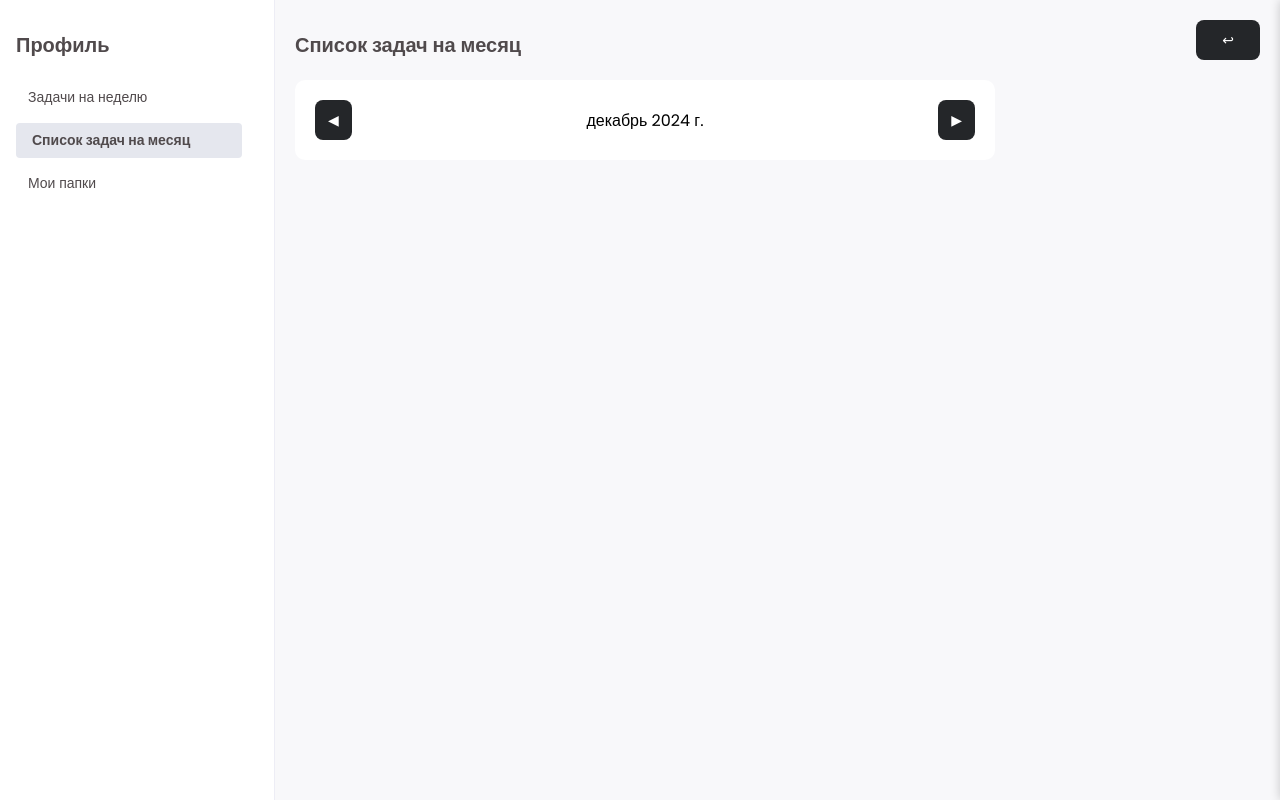
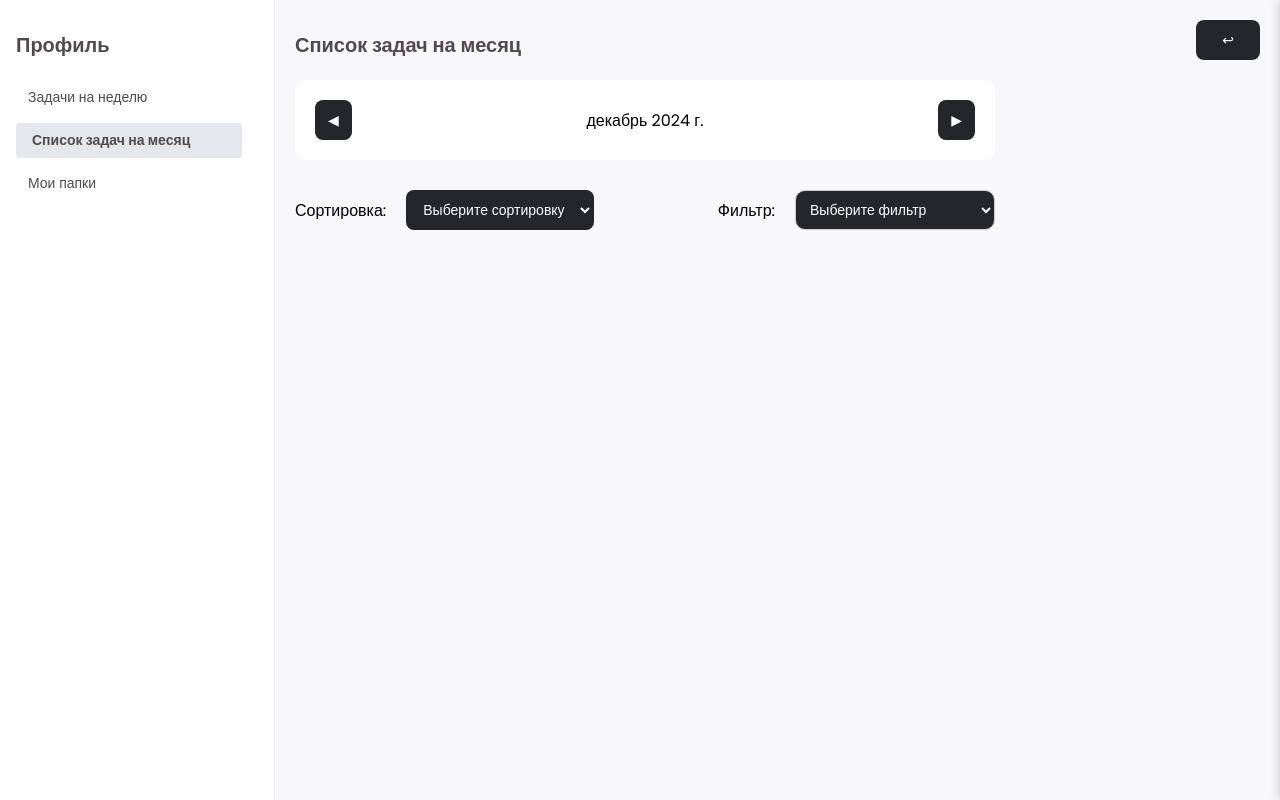
Before and after one commit to DMetka/daily, a Django app: page /my_tasks/ in a window 1280 px wide. Run offline with Django 5.2, Linux system fonts and the light colour scheme; data that the repository does not hold is empty.

Commit message:
Добавление сортировок и почти фильтрации

```diff
--- a/tasks/static/tasks/css/main.css
+++ b/tasks/static/tasks/css/main.css
@@ -52,13 +52,44 @@
     color: var(--text-color2);
 }
 
-.filter-container {
+
+.controls-container {
+    display: flex;
+    justify-content: space-between;
+    align-items: center;
+    margin-bottom: 10px;
+    margin-top: 30px;
+}
+
+
+.filter-container,
+.sort-container {
+    display: flex;
+    align-items: center;
+    gap: 15px;
+}
+
+.filter-container label,
+.sort-container label {
+    margin-right: 5px;
+}
+
+
+/*.filter-container {
     position: relative;
     margin-right: 20px;
     display: flex;
-    justify-content: center;
+    justify-content: right;
     align-items: center;
 }
+
+.sort-container {
+    position: relative;
+    margin-right: 20px;
+    display: flex;
+    justify-content: left;
+    align-items: center;
+}*/
 
 .filter-select {
     padding: 10px;
--- a/tasks/views.py
+++ b/tasks/views.py
@@ -91,7 +91,7 @@ def go_back_to_index(request):
 def sort(request):
     user = request.user
     start_date_str = request.GET.get('start_date')
-    end_date_str = request.GET.get('end_data')
+    end_date_str = request.GET.get('end_date')
 
     if not start_date_str or not end_date_str:
         return JsonResponse({'error': 'start_date and end_date are required'}, status=400)
@@ -125,7 +125,7 @@ def sort(request):
 def filter(request):
     user = request.user
     start_date_str = request.GET.get('start_date')
-    end_date_str = request.GET.get('end_data')
+    end_date_str = request.GET.get('end_date')
 
     if not start_date_str or not end_date_str:
         return JsonResponse({'error': 'start_date and end_date are required'}, status=400)
--- a/templates/tasks/index.html
+++ b/templates/tasks/index.html
@@ -122,5 +122,6 @@
 <script src="{% static 'tasks/js/remind_task.js' %}"></script>
 <script src="{% static 'tasks/js/search_tasks.js' %}"></script>
 <script type="module" src="{% static 'tasks/js/taskHandlers.js' %}"></script>
+<script src="{% static 'tasks/js/sort.js' %}"></script>
 <script> const foldersUrl = "{% url 'get_all_folders' %}" </script>
 {% endblock %}
--- a/templates/tasks/my_tasks.html
+++ b/templates/tasks/my_tasks.html
@@ -11,6 +11,7 @@
 {% endblock %}
 
 {% block content %}
+
 <div class="main-area">
     <div class="area">
     <h1>Список задач на месяц</h1>
@@ -21,6 +22,28 @@
                 <button id="nextMonth" onclick="changeMonth(1)" class="btn">&#9654;</button>
             </div>
         </div>
+            <div class="controls-container">
+                <div class="sort-container">
+                    <label for="sortSelect" class="filter">Сортировка:</label>
+                    <select id="sortSelect" class="sort-select btn">
+                        <option value="">Выберите сортировку</option>
+                        <option value="status">Статус</option>
+                        <option value="priority">Приоритет</option>
+                        <option value="deadline">Дедлайн</option>
+                        <option value="title">Название</option>
+                        <option value="folders">Папки</option>
+                    </select>
+                </div>
+                <div class="filter-container">
+                    <label for="filterSelect" class="sort">Фильтр:</label>
+                    <select id="filterSelect" class="filter-select btn">
+                        <option value="">Выберите фильтр</option>
+                        <option value="status">Статус</option>
+                        <option value="priority">Приоритет</option>
+                        <option value="deadline">Дедлайн</option>
+                    </select>
+                </div>
+            </div>
         <div class="list_of_tasks">
             <!--Автоматическое добавление задач-->
         </div>
@@ -83,6 +106,7 @@
 <script src="{% static 'tasks/js/forgotten_tasks.js' %}" type="module"></script>
 <script src="{% static 'tasks/js/subtask.js' %}"></script>
 <script src="{% static 'tasks/js/calendar_for_month.js' %}"></script>
+<script type="module" src="{% static 'tasks/js/sort.js' %}"></script>
 <script src="{% static 'tasks/js/list_of_tasks.js' %}" type="module"></script>
 <script> const foldersUrl = "{% url 'get_all_folders' %}" </script>
 {% endblock %}
```
Also changed, not shown: tasks/static/tasks/js/filter.js (added, +46 -0 lines), tasks/static/tasks/js/sort.js (added, +46 -0 lines), db.sqlite3.
